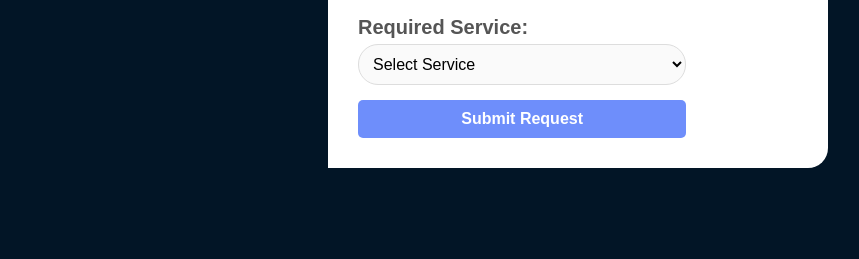
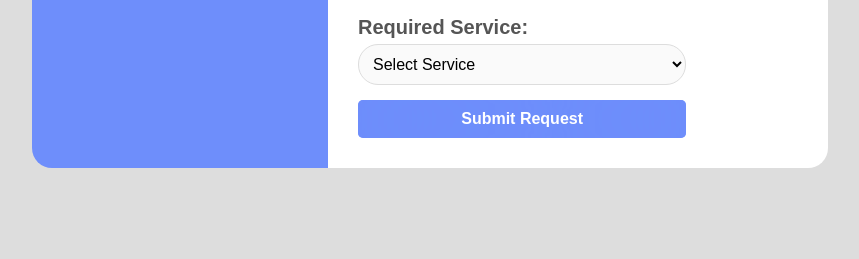
Before and after one commit to nasihrahman/breakdown-assist, a plain HTML site: page service.html in a window 1280 px wide. Shown: the part 541-800 px from the top of the page, without its empty margins (210-1069 px from the left). Drawn offline with Linux system fonts and the light colour scheme; a web font is replaced by a local one.

Commit message:
service styled

```diff
--- a/css/servicecss.css
+++ b/css/servicecss.css
@@ -15,7 +15,7 @@ body {
     justify-content: center;
     align-items: center;
     min-height: 100vh;
-    background-color: #021526;
+    background-color: #dddddd;
 }
 .main{
     display: flex;
@@ -66,9 +66,12 @@ label {
     display: flex;
 }
 .left-container{
-    height: 100%;
+    border-radius: 20px 0px 0px 20px;
     background-color: #6e8efb;
-    flex-grow: 1
+    display: flex;
+    align-items: center;
+    flex-grow: 1;
+
 }
 
 input[type="text"],
@@ -107,9 +110,16 @@ button[type="submit"] {
     border: none;
     border-radius: 5px;
     cursor: pointer;
-    transition: background-color 0.3s;
+    transition: ease-out 0.5s;
 }
 
-button[type="submit"]:hover {
-    background-color: #5a75d1;
-}
+
+
+
+.btn{
+    background: #303439;
+    box-shadow: inset 0 0 200px 0 #6e8efb;
+    }
+    .btn:hover{
+    box-shadow: inset 0 0 0 0 #6e8efb;
+    }
--- a/service.html
+++ b/service.html
@@ -9,6 +9,7 @@
 <link href="https://fonts.googleapis.com/css2?family=Montserrat:ital,wght@0,100..900;1,100..900&family=Poppins:ital,wght@0,100;0,200;0,300;0,400;0,500;0,600;0,700;0,800;0,900;1,100;1,200;1,300;1,400;1,500;1,600;1,700;1,800;1,900&family=Raleway:ital,wght@0,800;1,800&family=Work+Sans:ital,wght@0,100..900;1,100..900&display=swap" rel="stylesheet">
 </head>
 <body>
+
     <div class="main">
         <div class="left-container">
         <h1>Request <br>On-Road Assistance</h1>
@@ -58,7 +59,7 @@
             </select>
 
             <!-- Submit Button -->
-            <button type="submit">Submit Request</button>
+            <button class="btn"type="submit">Submit Request</button>
         </div>
         </form>
     </div>
```
